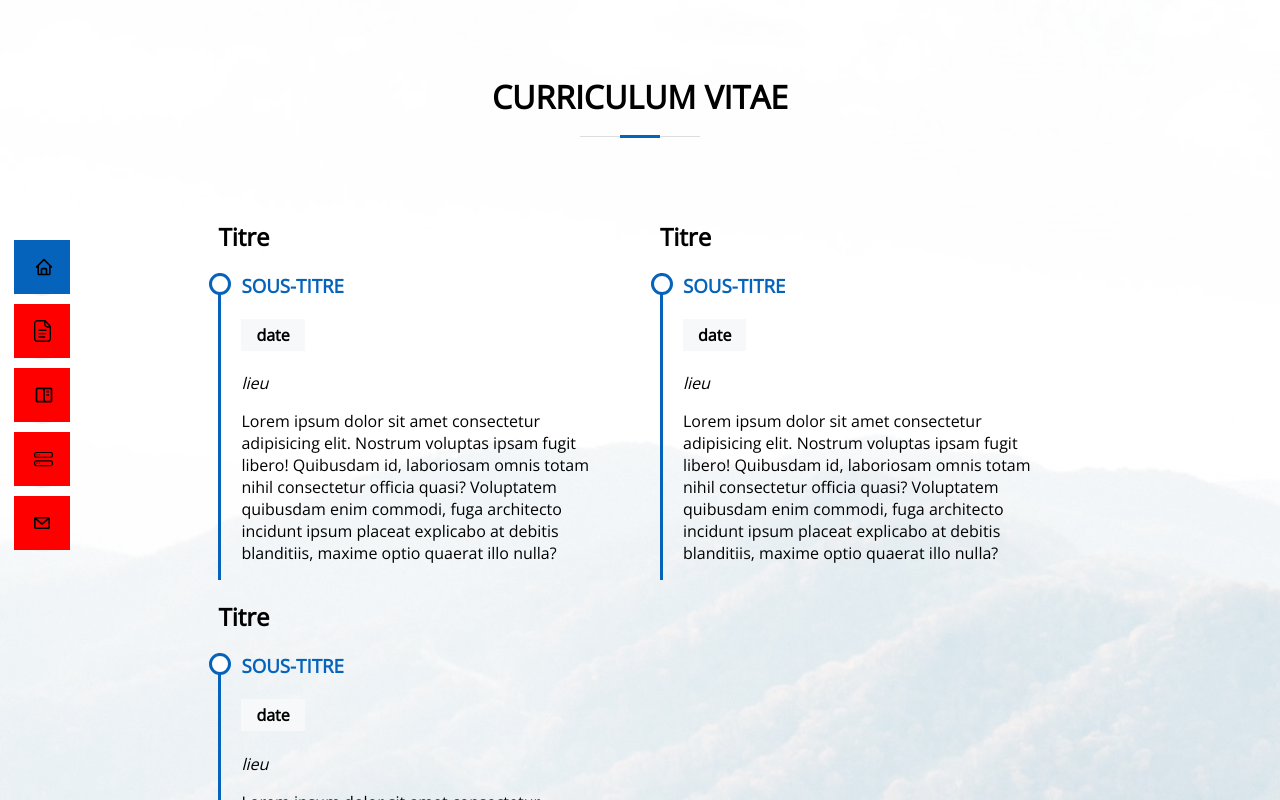
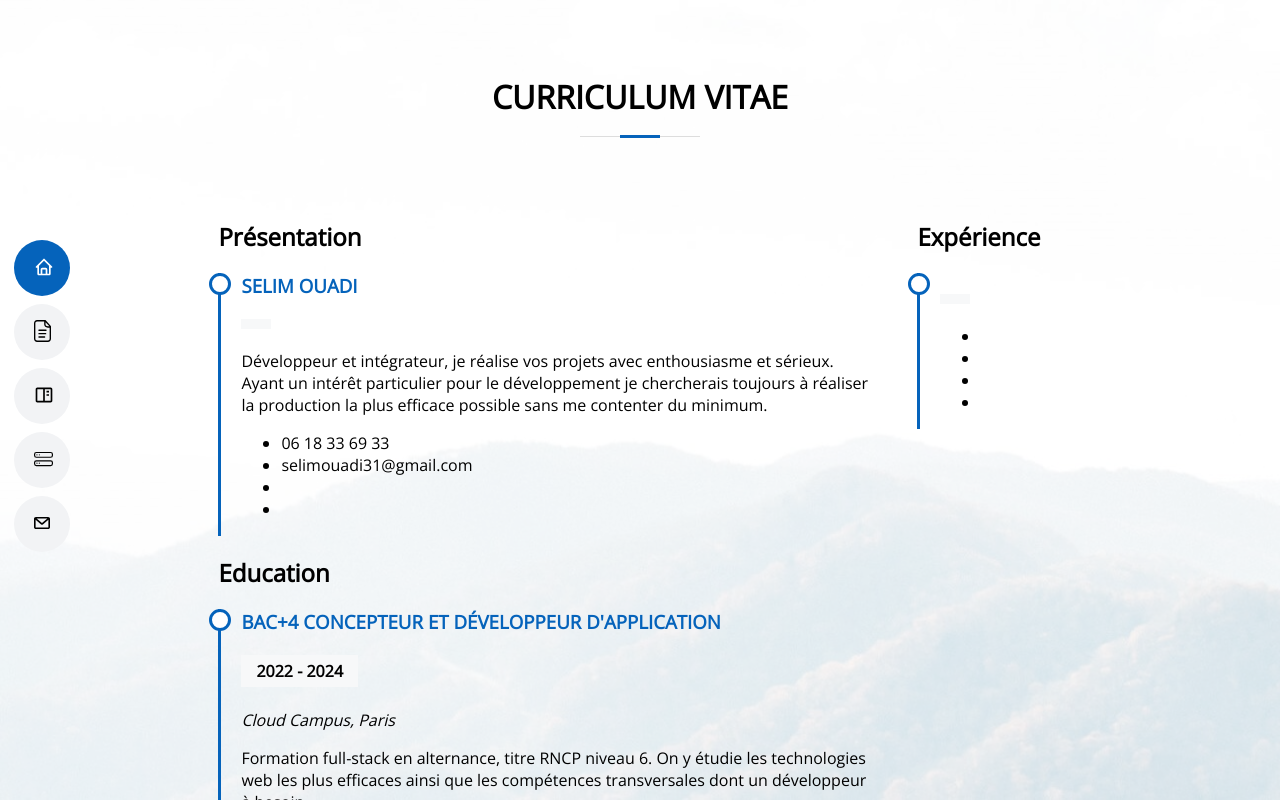
Before and after one commit to S0Web/portfolio-v2, a React (Vite) app: page /resume in a window 1280 px wide. Shown: the top 800 px of the page. Built offline with nearby package versions, Linux system fonts and the light colour scheme.

Commit message:
acheive sidebar ; run resume page

```diff
--- /dev/null
+++ b/src/component/Resume/ResumeContainer.jsx
@@ -0,0 +1,25 @@
+import React from 'react'
+import './ResumeContainer.scss'
+
+const ResumeContainer = ({ title, subtitle, place, date, description, descriptionElement1, descriptionElement2, descriptionElement3, descriptionElement4 }) => {
+
+  return (
+      <div className="resume-container">
+          <h2>{title}</h2>
+          <div className="resume-item">
+            <h3>{subtitle}</h3>
+            <h4>{date}</h4>
+            <div className="place">{place}</div>
+        <p>{description}</p>
+        <ul>
+          <li>{descriptionElement1}</li>
+          <li>{descriptionElement2}</li>
+          <li>{descriptionElement3}</li>
+          <li>{descriptionElement4}</li>
+        </ul>
+          </div>
+    </div>
+  )
+}
+
+export default ResumeContainer
--- a/src/component/ResumeContainer.scss
+++ b/src/component/Resume/ResumeContainer.scss
@@ -8,6 +8,7 @@
     border-left: solid #0563BB;
     padding-left: 20px;
     position: relative;
+    max-width: 636px;
 }
 
 .resume-container .resume-item::before {
--- a/src/component/ResumeContainer.jsx
+++ /dev/null
@@ -1,27 +0,0 @@
-import React from 'react'
-import './ResumeContainer.scss'
-
-const ResumeContainer = ({ title, subtitle, place, date, description }) => {
-
-  return (
-      <div className="resume-container">
-          <h2>{title}</h2>
-          <div className="resume-item">
-            <h3>{subtitle}</h3>
-            <h4>{date}</h4>
-            <div className="place">{place}</div>
-        <p>{description}</p>
-          </div>
-    </div>
-  )
-}
-
-ResumeContainer.defaultProps = {
-    title: 'titre',
-    subtitle: 'sous-titre',
-    place: 'lieu',
-    date: 'date',
-    description: 'Lorem ipsum dolor sit amet consectetur adipisicing elit. Nostrum voluptas ipsam fugit libero! Quibusdam id, laboriosam omnis totam nihil consectetur officia quasi? Voluptatem quibusdam enim commodi, fuga architecto incidunt ipsum placeat explicabo at debitis blanditiis, maxime optio quaerat illo nulla?'
-}
-
-export default ResumeContainer
--- a/src/component/Sidebar.jsx
+++ b/src/component/Sidebar.jsx
@@ -6,7 +6,7 @@ import LogoPortfolio from '../assets/Sidebar/logo-portfolio.svg'
 import LogoServices from '../assets/Sidebar/logo-services.svg'
 import LogoContact from '../assets/Sidebar/logo-contact.svg'
 
-import './Sidebar.scss'; // Assurez-vous que vous avez le fichier CSS correspondant
+import './Sidebar.scss';
 
 const Sidebar = () => {
   const [activePage, setActivePage] = useState('Home'); // Par défaut, nous définissons "Home" comme la page active
@@ -17,7 +17,6 @@ const Sidebar = () => {
 
   return (
     <div className="sidebar-content">
-      {/* Les boutons appellent maintenant setActivePage lorsqu'ils sont cliqués */}
       <SidebarButton linkTo="/" logoPath={LogoHome} name="Home" activePage={activePage} handlePageClick={handlePageClick} />
       <SidebarButton linkTo="/resume" logoPath={LogoResume} name="Resume" activePage={activePage} handlePageClick={handlePageClick} />
       <SidebarButton linkTo="/portfolio" logoPath={LogoPortfolio} name="Portfolio" activePage={activePage} handlePageClick={handlePageClick} />
--- a/src/component/SidebarButton.jsx
+++ b/src/component/SidebarButton.jsx
@@ -4,12 +4,13 @@ import { Link } from 'react-router-dom';
 
 const SidebarButton = ({ logoPath, name, linkTo, activePage, handlePageClick }) => {
   return (
-    <div className="sidebar-button-content">
-      <Link
-        to={linkTo}
-        className={activePage === name ? 'activeButton' : 'inactiveButton'}
-        onClick={() => handlePageClick(name)}
-      >
+    <div
+      className={`
+          ${'sidebar-button-content'}
+          ${activePage === name ? 'activeButton' : ''}
+      `}
+      onClick={() => handlePageClick(name)}>
+      <Link to={linkTo}>
         <img src={logoPath} alt="logo" />
         <p>{name}</p>
       </Link>
--- a/src/component/SidebarButton.scss
+++ b/src/component/SidebarButton.scss
@@ -41,6 +41,7 @@ a {
 .activeButton {
     background-color: #0563BB;
 }
-.inactiveButton {
-    background-color: rgb(255, 0, 0);
+
+.activeButton img {
+    filter: invert(100%);
 }
--- a/src/pages/Resume.jsx
+++ b/src/pages/Resume.jsx
@@ -1,6 +1,6 @@
 import React from 'react'
 import './Resume.scss'
-import ResumeContainer from '../component/ResumeContainer'
+import ResumeContainer from '../component/Resume/ResumeContainer'
 
 const Resume = () => {
   return (
@@ -8,11 +8,30 @@ const Resume = () => {
       <h2 className="section-title">Curriculum vitae</h2>
     <div className="resume-content">
       <div className="left-item">
-      <ResumeContainer/>
-      <ResumeContainer/>
+      <ResumeContainer
+        title="Présentation"
+        subtitle="SELIM OUADI"
+        description="Développeur et intégrateur, je réalise vos projets avec enthousiasme et sérieux. Ayant un intérêt particulier pour le développement je chercherais toujours à réaliser la production la plus efficace possible sans me contenter du minimum."
+        descriptionElement1="06 18 33 69 33"
+        descriptionElement2="selimouadi31@gmail.com"
+        />
+      <ResumeContainer
+        title="Education"
+        subtitle="BAC+4 CONCEPTEUR ET DÉVELOPPEUR D'APPLICATION"
+        date="2022 - 2024"
+        place="Cloud Campus, Paris"
+        description="Formation full-stack en alternance, titre RNCP niveau 6. On y étudie les technologies web les plus efficaces ainsi que les compétences transversales dont un développeur à besoin."
+          >
+      </ResumeContainer>
       </div>
       <div className="right-item">
-      <ResumeContainer/>
+      <ResumeContainer
+        title="Expérience"
+        subtitle=""
+        date=""
+        place=""
+        description=""
+        />
       </div>
     </div>
     </>
```
Also changed, not shown: src/component/Resume/ResumeItem.jsx (added, +9 -0 lines).
